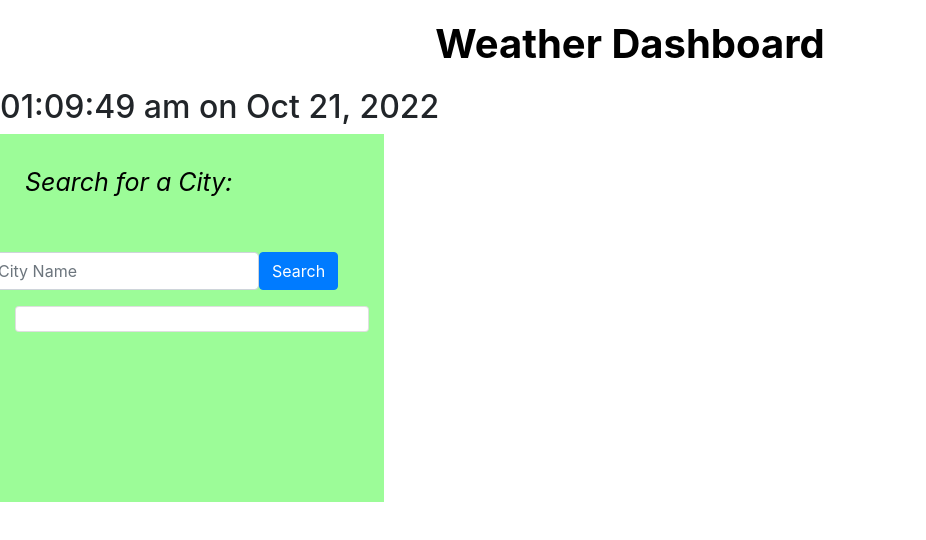
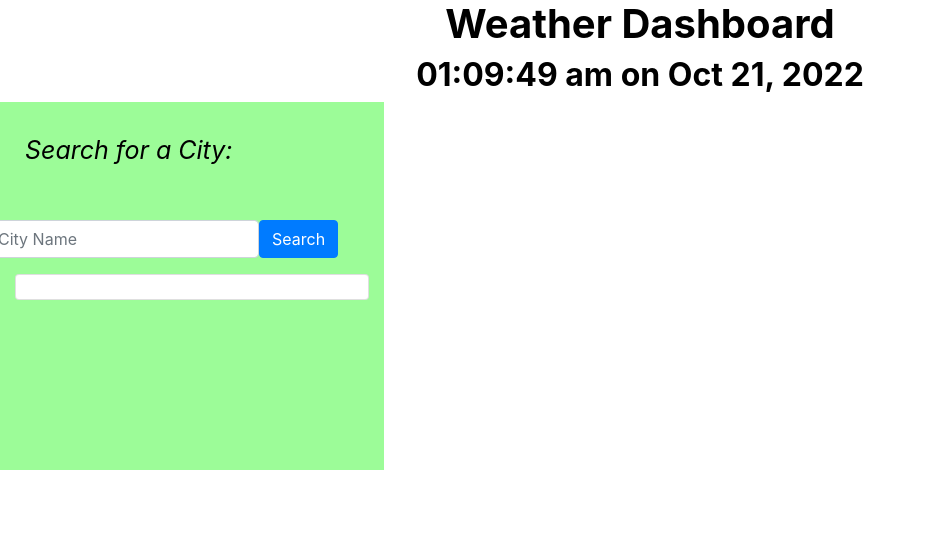
Before and after one commit to fryylord/weather_dashboard, a plain HTML site: page index.html in a window 1280 px wide. Shown: the whole page, without its empty margins (0-926 px from the left). Drawn offline with nearby package versions, Linux system fonts and the light colour scheme.

Commit message:
changed margins on date/time

```diff
--- a/assets/css/style.css
+++ b/assets/css/style.css
@@ -24,6 +24,14 @@ h1 {
    text-align: center;
     font-weight: bold;
     color: #000000;
-    margin: 20px;
+    margin: 20px, 20px, 0px, 20px;
     margin-left: 0cm;
   }
+
+h2 {
+    text-align: center;
+     font-weight: bold;
+     color: #000000;
+     margin: 0px, 0px, 20px, 0px;
+     margin-left: 0cm;
+   }
--- a/index.html
+++ b/index.html
@@ -23,8 +23,10 @@
   </head>
 
   <body>
+    <header class="header">
     <h1> Weather Dashboard</h1>
     <h2 id="dayTime"></h2>
+    </header>
 
     <div class="container">
       <div class="row">
```
